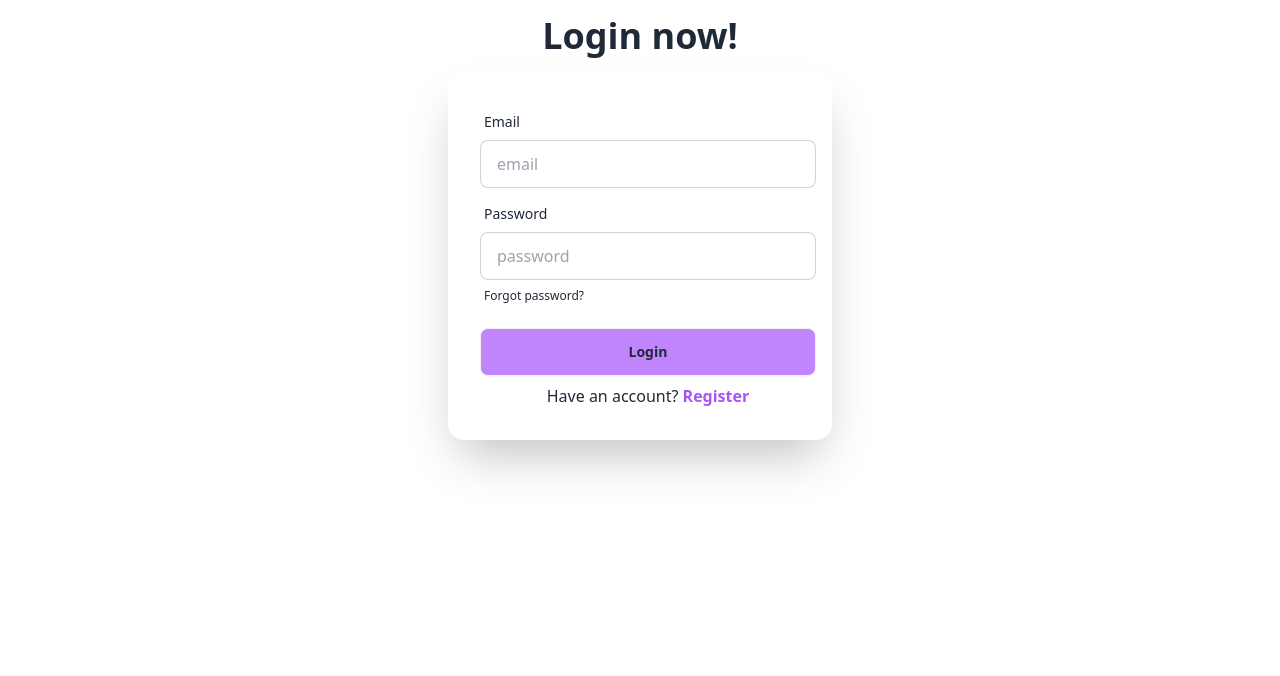
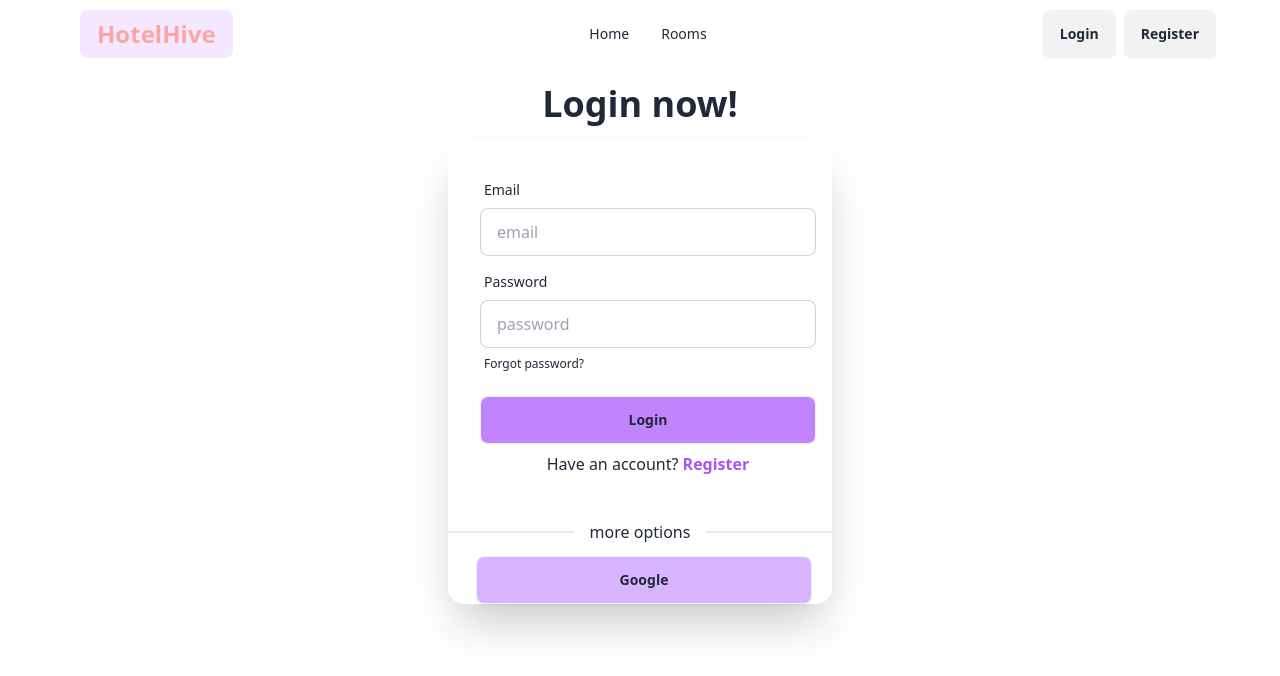
Before and after one commit to TinnyDatta/hotel-hive-client, a React (Vite) app: page /login in a window 1280 px wide. Shown: the top 676 px of the page. Built offline with nearby package versions, Linux system fonts and the light colour scheme; no server answers.

Commit message:
added navbar and google login

```diff
--- a/src/AuthProvider/AuthProvider.jsx
+++ b/src/AuthProvider/AuthProvider.jsx
@@ -1,4 +1,4 @@
-import { GoogleAuthProvider, createUserWithEmailAndPassword, onAuthStateChanged, signInWithEmailAndPassword, signInWithPopup } from "firebase/auth";
+import { GoogleAuthProvider, createUserWithEmailAndPassword, onAuthStateChanged, signInWithEmailAndPassword, signInWithPopup, signOut, updateProfile } from "firebase/auth";
 import { createContext, useEffect, useState } from "react";
 import auth from "../firebase/firebase.config";
 
@@ -16,6 +16,15 @@ const AuthProvider = ({children}) => {
        return createUserWithEmailAndPassword(auth, email, password)
     }
 
+    // update user profile
+    const updateUserProfile = (name, photo) => {
+        // setLoading(true)
+        return updateProfile(auth.currentUser, {
+            displayName: name,
+            photoURL: photo
+        })
+    }
+
     // user sign in
     const signInUser = (email, password) => {
         return signInWithEmailAndPassword(auth, email, password)
@@ -24,6 +33,11 @@ const AuthProvider = ({children}) => {
     // google login
     const googleLogin = () => {
     return signInWithPopup(auth, googleProvider)
+    }
+
+    // logout
+    const logout = () => {
+        signOut(auth)
     }
 
     // observer
@@ -44,7 +58,9 @@ const AuthProvider = ({children}) => {
     const allValues = {
         createUser,
         signInUser,
-        googleLogin
+        googleLogin,
+        logout,
+        updateUserProfile
     }
 
     return (
--- a/src/Shared/Navbar/Navbar.jsx
+++ b/src/Shared/Navbar/Navbar.jsx
@@ -1,9 +1,63 @@
+import { useContext } from "react";
+import { Link, NavLink } from "react-router-dom";
+import { AuthContext } from "../../AuthProvider/AuthProvider";
+
 
 const Navbar = () => {
+  const {user, logout} = useContext(AuthContext)
+
+    const navLinks = <>
+    <li><NavLink to='/' className={({isActive}) => isActive? ' text-purple-500  border border-purple-400 p-2' : ''}>Home</NavLink></li>
+    <li><NavLink className={({isActive}) => isActive? ' border p-2 border-purple-400 text-purple-500' : ''} to='/allTouristsSpot'>Rooms</NavLink></li>
+    {
+      user && <>
+      <li><NavLink className={({isActive}) => isActive? ' border p-2 border-purple-400 text-purple-500' : ''} to='/addTouristsSpot'>My Bookings</NavLink></li>
+      </>
+    }
+
+    </>
+
     return (
-        <div>
+        <div className="navbar bg-base-100 sm:mx-2">
+  <div className="navbar-start">
+    <div className="dropdown">
+      <div tabIndex={0}  role="button" className="btn btn-ghost lg:hidden ">
+        <svg xmlns="http://www.w3.org/2000/svg" className="h-5 w-5" fill="none" viewBox="0 0 24 24" stroke="currentColor"><path strokeLinecap="round" strokeLinejoin="round" strokeWidth="2" d="M4 6h16M4 12h8m-8 6h16" /></svg>
+      </div>
+      <ul tabIndex={0}  className="menu menu-sm dropdown-content mt-3 z-50 p-2 shadow bg-base-100 rounded-box w-52">
+        {navLinks}
+      </ul>
+    </div>
+    <a  className="btn btn-ghost text-2xl font-bold text-red-300 bg-purple-100">HotelHive</a>
 
-        </div>
+  </div>
+  <div className="navbar-center hidden lg:flex">
+    <ul className="menu menu-horizontal px-1">
+      {navLinks}
+    </ul>
+  </div>
+
+  <div className="navbar-end">
+  {
+    user?.email?
+    <div className="flex items-center gap-1">
+      <div tabIndex={0} role="button" className="btn btn-ghost btn-circle avatar">
+    <div className="w-10 rounded-full" title={user?.displayName || 'not found'}>
+      <img alt="" src={user?.photoURL || 'https://i.ibb.co/s21kx6n/default-avatar-profile-icon-of-social-media-user-in-clipart-style-vector.jpg'} />
+    </div>
+  </div>
+  <button onClick={logout} className="btn btn-sm btn-ghost">Logout</button>
+      </div>
+:
+<div className="flex flex-row gap-2">
+    <Link to='/login' className="btn" >Login</Link>
+
+    <Link to='/register' className="btn">Register</Link>
+</div>
+  }
+
+  </div>
+</div>
     );
 };
 
--- /dev/null
+++ b/src/components/SocialLogin/SocialLogin.jsx
@@ -0,0 +1,39 @@
+import { useContext } from "react";
+import { AuthContext } from "../../AuthProvider/AuthProvider";
+import { useLocation, useNavigate } from "react-router-dom";
+
+
+
+const SocialLogin = () => {
+
+     const {googleLogin} = useContext(AuthContext);
+
+    //  navigation
+     const location = useLocation();
+     const navigate = useNavigate();
+
+     const handleSocialLogin = socialProvider => {
+      socialProvider()
+      .then(result => {
+         if(result.user){
+
+          navigate(location?.state || '/')
+         }
+      })
+     }
+
+    return (
+        <div>
+          <div className="divider">more options</div>
+            <div className="form-control ml-7 mr-5">
+                <button
+              onClick={()=>handleSocialLogin(googleLogin)}
+
+                className="btn bg-purple-300">Google</button>
+
+              </div>
+        </div>
+    );
+};
+
+export default SocialLogin;
--- a/src/pages/Login/Login.jsx
+++ b/src/pages/Login/Login.jsx
@@ -6,7 +6,8 @@ import { AuthContext } from "../../AuthProvider/AuthProvider";
 import { useForm } from "react-hook-form";
 // import { Helmet } from "react-helmet-async";
 import { toast } from "react-toastify";
-// import SocialLogin from "../SocialLogin/SocialLogin";
+import SocialLogin from "../../components/SocialLogin/SocialLogin";
+
 
 const Login = () => {
 
@@ -97,7 +98,7 @@ const Login = () => {
               </div>
 
             </form>
-            {/* <SocialLogin></SocialLogin> */}
+            <SocialLogin></SocialLogin>
 
           </div>
         </div>
--- a/src/pages/MainLayout/MainLayout.jsx
+++ b/src/pages/MainLayout/MainLayout.jsx
@@ -1,14 +1,15 @@
 
 import { Outlet } from "react-router-dom";
 // import Footer from "../Shared/Footer/Footer";
-// import Navbar from "../Shared/Navbar/Navbar";
+
 import { ToastContainer } from "react-toastify";
+import Navbar from "../../Shared/Navbar/Navbar";
 
 
 const MainLayout = () => {
     return (
         <div className="max-w-6xl mx-auto">
-            {/* <Navbar></Navbar> */}
+           <Navbar></Navbar>
             <Outlet></Outlet>
             {/* <Footer></Footer> */}
             <ToastContainer/>
```
Also changed, not shown: src/Shared/Footer/Footer.jsx (added).
